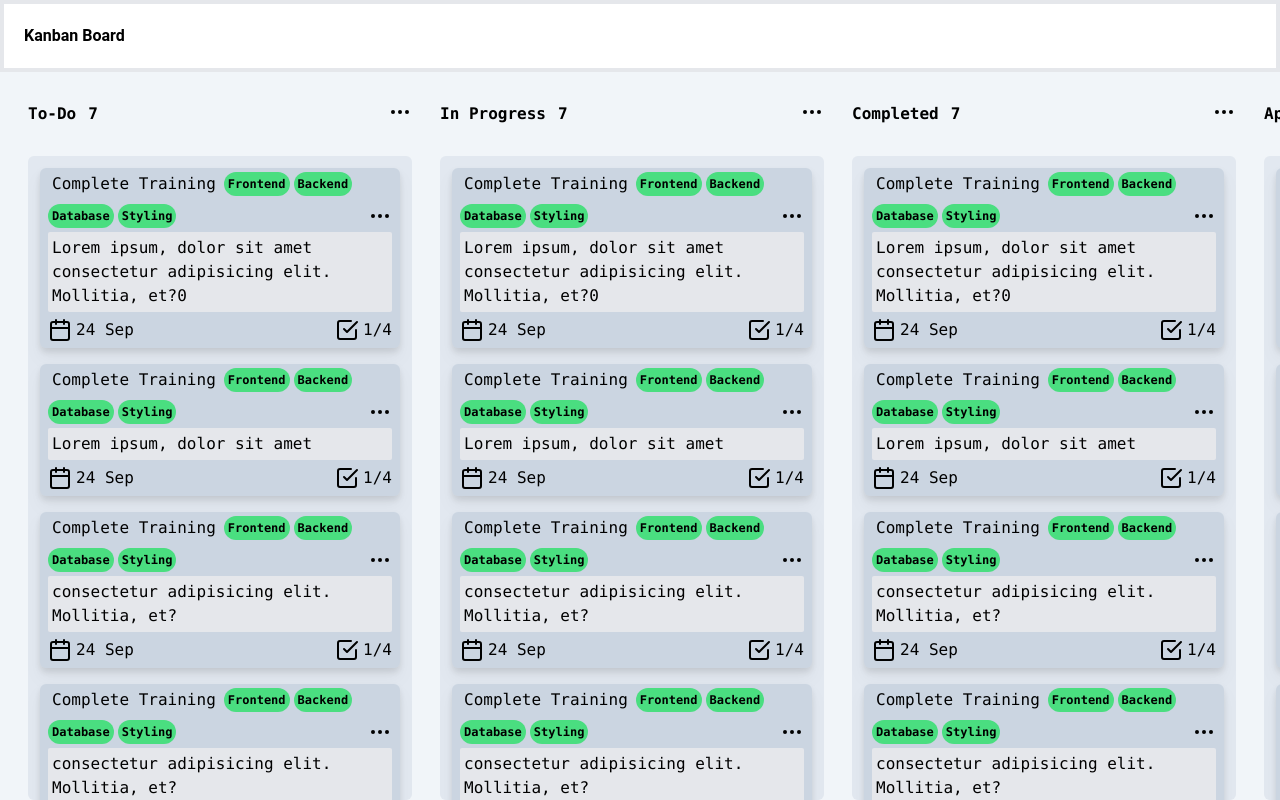
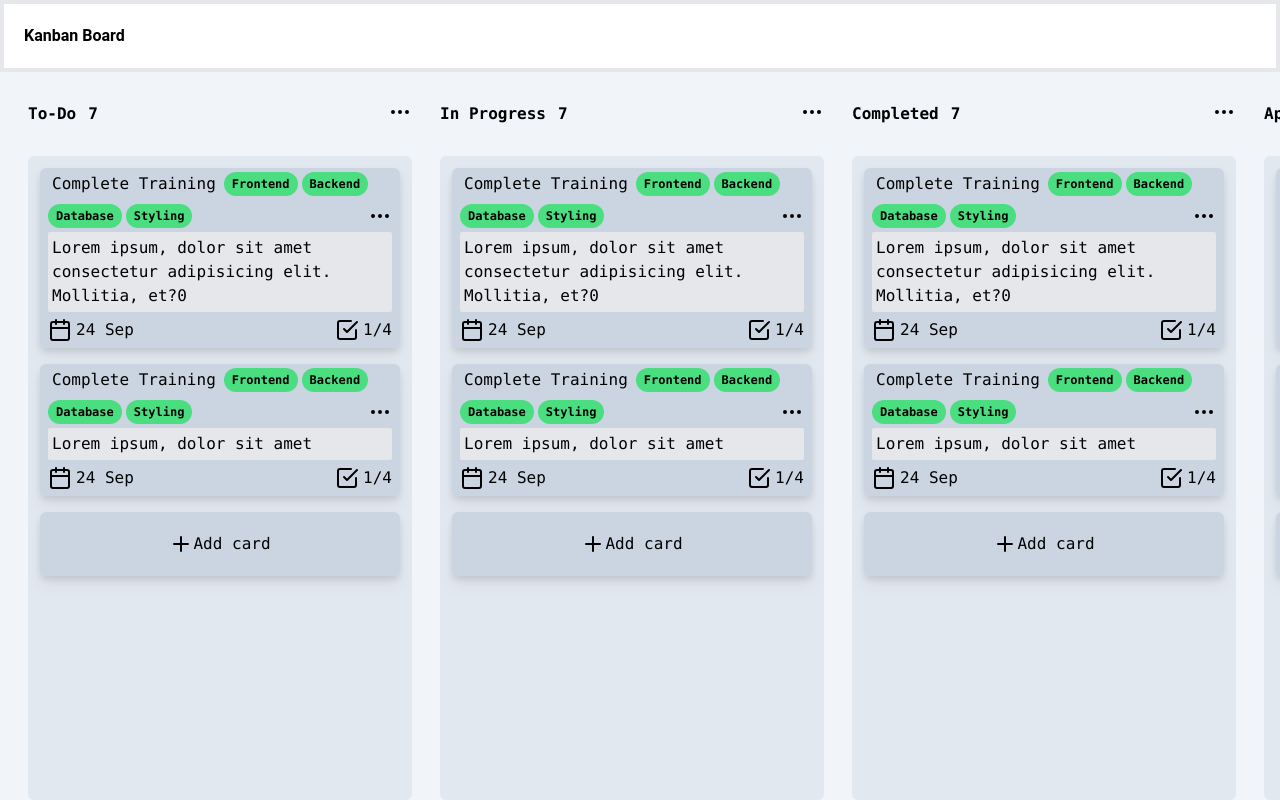
Before and after one commit to alemansrao/Kanban-Board, a React (Vite) app: page / in a window 1280 px wide. Built offline with nearby package versions, Linux system fonts and the light colour scheme.

Commit message:
Editable component designed

```diff
--- a/src/Components/Board/Board.jsx
+++ b/src/Components/Board/Board.jsx
@@ -1,5 +1,6 @@
 import React from "react";
 import Card from "../Card/Card";
+import Editable from "../Editable/Editable";
 import { MoreHorizontal } from "react-feather";
 function Board(props) {
   return (
@@ -13,11 +14,7 @@ function Board(props) {
       <div className="board_cards bg-slate-200 flex flex-1 flex-col p-3 gap-4 rounded-md overflow-x-auto no-scrollbar">
         <Card text="Lorem ipsum, dolor sit amet consectetur adipisicing elit. Mollitia, et?0" />
         <Card text="Lorem ipsum, dolor sit amet " />
-        <Card text="consectetur adipisicing elit. Mollitia, et?" />
-        <Card text="consectetur adipisicing elit. Mollitia, et?" />
-        <Card text="consectetur adipisicing elit. Mollitia, et?" />
-        <Card text="consectetur adipisicing elit. Mollitia, et? sicing elit. Mollitia, et?" />
-        <Card text="consectetur adipisicing elit. Mollitia, e Mollitia, et?" />
+        <Editable/>
       </div>
     </div>
   );
--- a/src/Components/Chip/Chip.jsx
+++ b/src/Components/Chip/Chip.jsx
@@ -2,7 +2,7 @@ import React from "react";
 import { X } from "react-feather";
 function Chip(props) {
   return (
-    <div className="chip font-mono bg-green-400 rounded-full flex gap-1 items-center p-1 text-xs font-semibold flex-wrap">
+    <div className="chip font-mono bg-green-400 rounded-full flex gap-1 items-center p-1 px-2 text-xs font-semibold flex-wrap">
       {props.text}
       {props.close && <X className="max-h-4 cursor-pointer" onClick={props.onClose? props.onClose():void(0)}/>}
     </div>
--- /dev/null
+++ b/src/Components/Editable/Editable.jsx
@@ -0,0 +1,44 @@
+import React, { useState } from "react";
+import { Check, Plus, X } from "react-feather";
+function Editable(props) {
+  const [showEdit, setShowEdit] = useState(false);
+  return (
+    <div className="Editable  w-full flex justify-around font-mono  min-h-16 flex-row bg-slate-300 rounded-md drop-shadow-lg hover:shadow-lg active:shadow-2xl">
+      {showEdit ? (
+        <form
+          className="Editable_edit flex min-h-28 flex-col w-full"
+          onSubmit={(event) => {
+            event.preventDefault();
+            if (props.onSubmit) props.onSubmit();
+          }}
+        >
+          <input
+            className="flex h-1/2 m-2 mb-0 rounded-sm p-1"
+            type="text"
+            value={props.text||"Add card"}
+            placeholder={props.placeholder}
+          />
+          <div
+            className={`editable_edit_footer flex flex-row x-2 justify-between items-center ${
+              props.editClass || "["
+            }`}
+          >
+            <button className="rounded-sm m-2 p-2 self-center bg-blue-400" type="submit">{props.buttonText || "Add"}</button>
+            <X onClick={() => setShowEdit(false)} className="m-2 bg-red-500 rounded-md p-1 cursor-pointer"/>
+          </div>
+        </form>
+      ) : (
+        <p
+          onClick={() => setShowEdit(true)}
+          className={`editable_display cursor-pointer flex w-full h-full items-center justify-center hover:bg-slate-400 hover:rounded-md ${
+            props.displayClass || ""
+          }}`}
+        >
+          <Plus/> {props.text || "Add card"}
+        </p>
+      )}
+    </div>
+  );
+}
+
+export default Editable;
```
